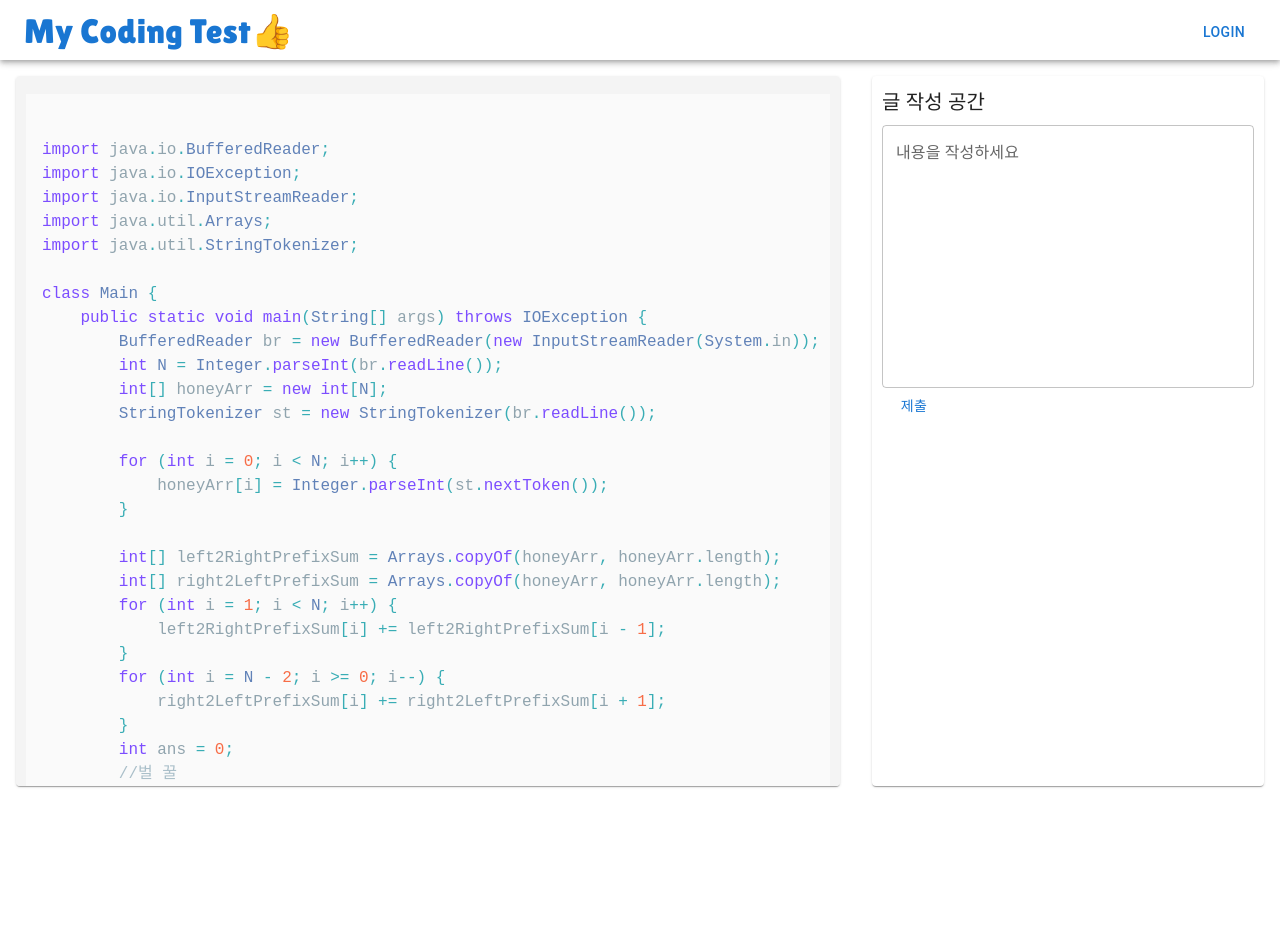
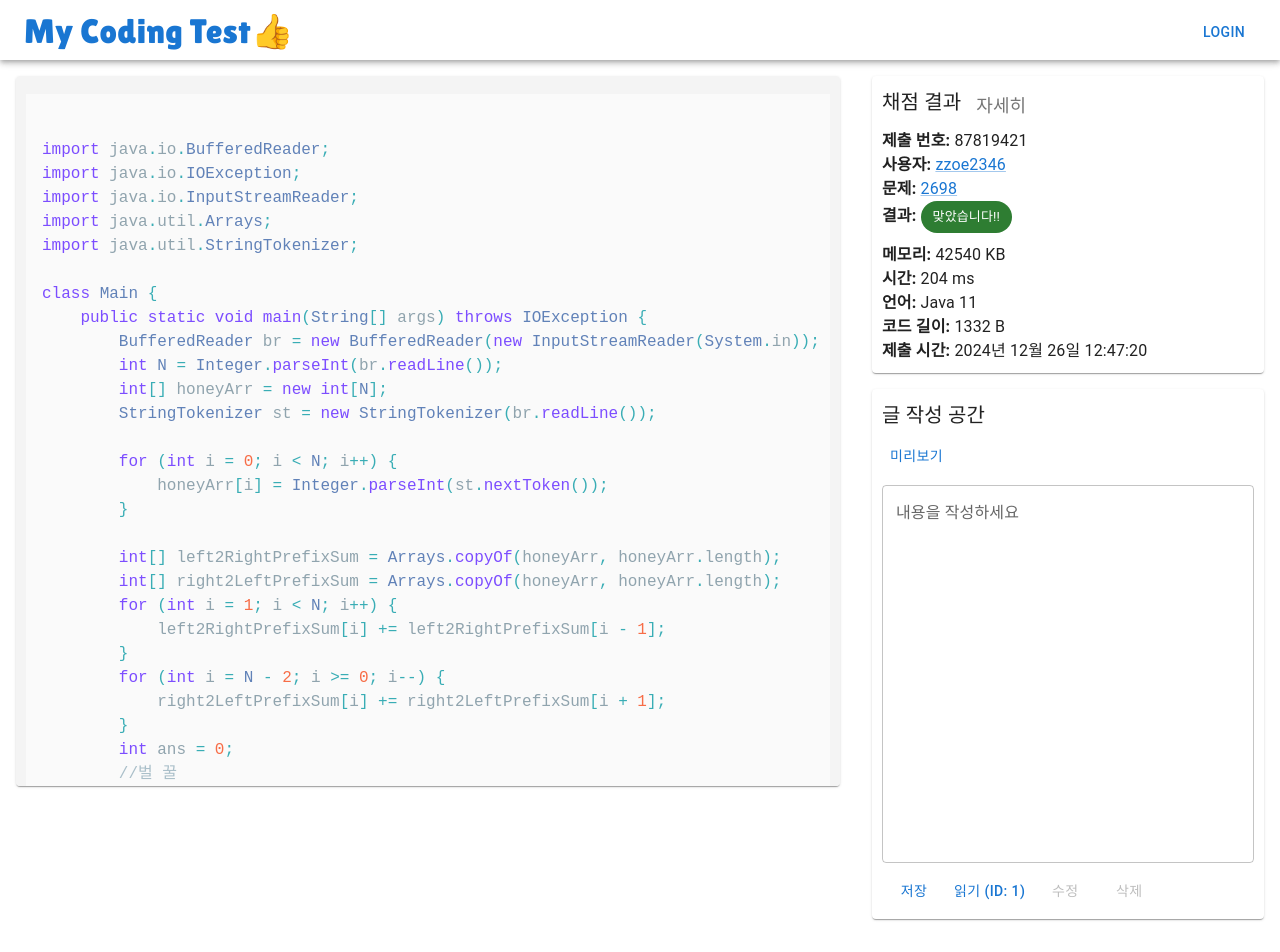
Before and after one commit to zzoe2346/MyCodingTest_FE, a React (Vite) app: page / in a window 1280 px wide. Shown: the top 952 px of the page. Before the commit the page ends 866 px from the top, so only its background shows below. Built offline with nearby package versions, Linux system fonts and the light colour scheme; a web font is replaced by a local one.

Commit message:
feat: add GradingResultInfo component and integrate with WriteArea for enhanced result display

```diff
--- a/src/App.tsx
+++ b/src/App.tsx
@@ -4,6 +4,20 @@ import './App.css'
 import MyAppBar from './components/AppBar'
 import CodeArea from './components/CodeArea'
 import WriteArea from './components/WriteArea'
+import ResultInfo from './components/GradingResultInfo'
+
+const resultData = {
+  "submissionId": "87819421",
+  "userId": "zzoe2346",
+  "problemId": "2698",
+  "resultText": "맞았습니다!!",
+  "memory": "42540",
+  "time": "204",
+  "language": "Java 11",
+  "codeLength": "1332",
+  "submittedAt": "2024년 12월 26일 12:47:20"
+};
+
 
 function App() {
 
@@ -18,9 +32,20 @@ function App() {
           <CodeArea />
         </Grid2>
 
-        {/* 우측 글 작성 영역 */}
-        <Grid2 size={4} sx={{ pl: 1, pr: 2 , pt: 2, pb: 10}}>
-          <WriteArea />
+        {/* 우측 영역 */}
+        <Grid2 size={4} sx={{ pl: 1, pr: 2, pt: 2, pb: 10 }}>
+          {/* ResultInfo와 WriteArea를 감싸는 새로운 Grid2 컨테이너 */}
+          <Grid2 container spacing={2}>
+            {/* ResultInfo 영역 */}
+            <Grid2 size={12}>
+              {/* 여기에 ResultInfo 컴포넌트 배치 */}
+              <ResultInfo result={resultData} /> {/* resultData는 props 또는 state로 전달 */}
+            </Grid2>
+            {/* WriteArea 영역 */}
+            <Grid2 size={12}>
+              <WriteArea />
+            </Grid2>
+          </Grid2>
         </Grid2>
       </Grid2>
 
--- /dev/null
+++ b/src/components/GradingResultInfo.tsx
@@ -0,0 +1,85 @@
+import { Paper, Typography, Link, Chip, IconButton, Collapse } from '@mui/material';
+import { styled } from '@mui/system';
+import { useState } from 'react';
+
+// ResultInfo 컴포넌트
+const ResultInfo = ({ result }) => {
+
+    const [showDetails, setShowDetails] = useState(true); // 초기 상태는 정보를 보이도록 설정
+    const handleToggleDetails = () => {
+        setShowDetails(!showDetails);
+    };
+    if (!result) {
+        return null; // result 데이터가 없으면 아무것도 렌더링하지 않음
+    }
+
+    return (
+        <Paper style={{ padding: 10 }}>
+            <Typography variant="h6" gutterBottom>
+                채점 결과
+                <IconButton onClick={handleToggleDetails} size="small" style={{ marginLeft: 10 }}>
+                    자세히
+                </IconButton>
+            </Typography>
+            {/* 나머지 정보는 Collapse 컴포넌트로 감싸기 */}
+            <Collapse in={showDetails}>
+                {/* ... (나머지 정보 표시 코드) ... */}
+                {/* 제출 ID */}
+                <Typography variant="body1">
+                    <b>제출 번호:</b> {result.submissionId}
+                </Typography>
+
+                {/* 사용자 ID */}
+                <Typography variant="body1">
+                    <b>사용자:</b>{' '}
+                    <Link href={result.userId} target="_blank" rel="noopener noreferrer">
+                        {result.userId.split('/').pop()}
+                    </Link>
+                </Typography>
+
+                {/* 문제 ID */}
+                <Typography variant="body1">
+                    <b>문제:</b>{' '}
+                    <Link href={result.problemId} target="_blank" rel="noopener noreferrer">
+                        {result.problemId.split('/').pop()}
+                    </Link>
+                </Typography>
+
+                {/* 결과 */}
+                <Typography variant="body1" style={{ marginBottom: 10 }}>
+                    <b>결과:</b> <Chip label={result.resultText} color={result.resultText === '맞았습니다!!' ? 'success' : 'error'} />
+                </Typography>
+
+                {/* 메모리 */}
+                <Typography variant="body1">
+                    <b>메모리:</b> {result.memory} KB
+                </Typography>
+
+                {/* 시간 */}
+                <Typography variant="body1">
+                    <b>시간:</b> {result.time} ms
+                </Typography>
+
+                {/* 언어 */}
+                <Typography variant="body1">
+                    <b>언어:</b> {result.language}
+                </Typography>
+
+                {/* 코드 길이 */}
+                <Typography variant="body1">
+                    <b>코드 길이:</b> {result.codeLength} B
+                </Typography>
+
+                {/* 제출 시간 */}
+                <Typography variant="body1">
+                    <b>제출 시간:</b> {result.submittedAt}
+                </Typography>
+            </Collapse>
+
+        </Paper>
+    );
+};
+
+
+
+export default ResultInfo;
--- a/src/components/WriteArea.tsx
+++ b/src/components/WriteArea.tsx
@@ -1,22 +1,160 @@
 import { Button, Paper, TextField, Typography } from "@mui/material";
+import { useState, useEffect } from "react";
+import ReactMarkdown from 'react-markdown';
 
 function WriteArea() {
+  const [content, setContent] = useState("");
+  const [postId, setPostId] = useState(null);
+  const [isLoading, setIsLoading] = useState(false);
+  const [error, setError] = useState(null);
+  const [isEditing, setIsEditing] = useState(true);
+
+
+  // API 호출 함수
+  const handleCreate = async () => {
+    setIsLoading(true);
+    setError(null);
+    try {
+      const response = await fetch('/api/posts', {
+        method: 'POST',
+        headers: {
+          'Content-Type': 'application/json',
+        },
+        body: JSON.stringify({ content }),
+      });
+      if (!response.ok) {
+        throw new Error('Network response was not ok');
+      }
+      const data = await response.json();
+      setPostId(data.id);
+    } catch (error) {
+      setError(error.message);
+    } finally {
+      setIsLoading(false);
+    }
+  };
+
+  const handleRead = async (id) => {
+    setIsLoading(true);
+    setError(null);
+    try {
+      const response = await fetch(`/api/posts/${id}`);
+      if (!response.ok) {
+        throw new Error('Network response was not ok');
+      }
+      const data = await response.json();
+      setContent(data.content);
+      setPostId(id);
+    } catch (error) {
+      setError(error.message);
+    } finally {
+      setIsLoading(false);
+    }
+  };
+
+  const handleUpdate = async () => {
+    setIsLoading(true);
+    setError(null);
+    try {
+      const response = await fetch(`/api/posts/${postId}`, {
+        method: 'PUT',
+        headers: {
+          'Content-Type': 'application/json',
+        },
+        body: JSON.stringify({ content }),
+      });
+      if (!response.ok) {
+        throw new Error('Network response was not ok');
+      }
+    } catch (error) {
+      setError(error.message);
+    } finally {
+      setIsLoading(false);
+    }
+  };
+
+  const handleDelete = async () => {
+    setIsLoading(true);
+    setError(null);
+    try {
+      const response = await fetch(`/api/posts/${postId}`, {
+        method: 'DELETE',
+      });
+      if (!response.ok) {
+        throw new Error('Network response was not ok');
+      }
+      setContent("");
+      setPostId(null);
+    } catch (error) {
+      setError(error.message);
+    } finally {
+      setIsLoading(false);
+    }
+  };
+
+  const handleInputChange = (event) => {
+    setContent(event.target.value);
+  };
+
+  // 편집/미리보기 모드 전환
+  const handleToggleMode = () => {
+    setIsEditing(!isEditing);
+  };
+
+  // 에러 메시지 표시 (예시)
+  useEffect(() => {
+    if (error) {
+      alert(error);
+    }
+  }, [error]);
+
   return (
-      <Paper style={{ height: 'calc(100vh - 60px - 50px)', padding: 10 }}>
+    <Paper style={{ minHeight: 400, padding: 10 }}>
       <Typography variant="h6" gutterBottom>
         글 작성 공간
       </Typography>
+
+      {/* 편집/미리보기 버튼 */}
+      <Button onClick={handleToggleMode} style={{ marginBottom: 10 }}>
+        {isEditing ? "미리보기" : "편집"}
+      </Button>
+
+      {/* 편집/미리보기 모드에 따른 렌더링 */}
+      {isEditing ? (
         <TextField
           label="내용을 작성하세요"
           multiline
-          rows={10}
+          rows={15}
           variant="outlined"
           fullWidth
-          style={{ backgroundColor: '#fff' }}
+          style={{ backgroundColor: '#fff', marginBottom: 10 }}
+          value={content}
+          onChange={handleInputChange}
         />
-        <Button>제출</Button>
+      ) : (
+        <Paper style={{ padding: 10, minHeight: 200, marginBottom: 10 }}>
+          <ReactMarkdown>{content}</ReactMarkdown>
+        </Paper>
+      )}
+
+      {/* CRUD 버튼 */}
+      <div>
+        <Button onClick={handleCreate} disabled={postId !== null || isLoading}>
+          {isLoading && postId === null ? '생성 중...' : '저장'}
+        </Button>
+        <Button onClick={() => handleRead(1)} disabled={postId !== null || isLoading}>
+          {isLoading && postId === null ? '읽는 중...' : '읽기 (ID: 1)'}
+        </Button>
+        <Button onClick={handleUpdate} disabled={postId === null || isLoading}>
+          {isLoading && postId !== null ? '수정 중...' : '수정'}
+        </Button>
+        <Button onClick={handleDelete} disabled={postId === null || isLoading}>
+          {isLoading && postId !== null ? '삭제 중...' : '삭제'}
+        </Button>
+      </div>
     </Paper>
   );
 }
 
+
 export default WriteArea;
```
Lines whose indentation alone changed are shown as unchanged.
